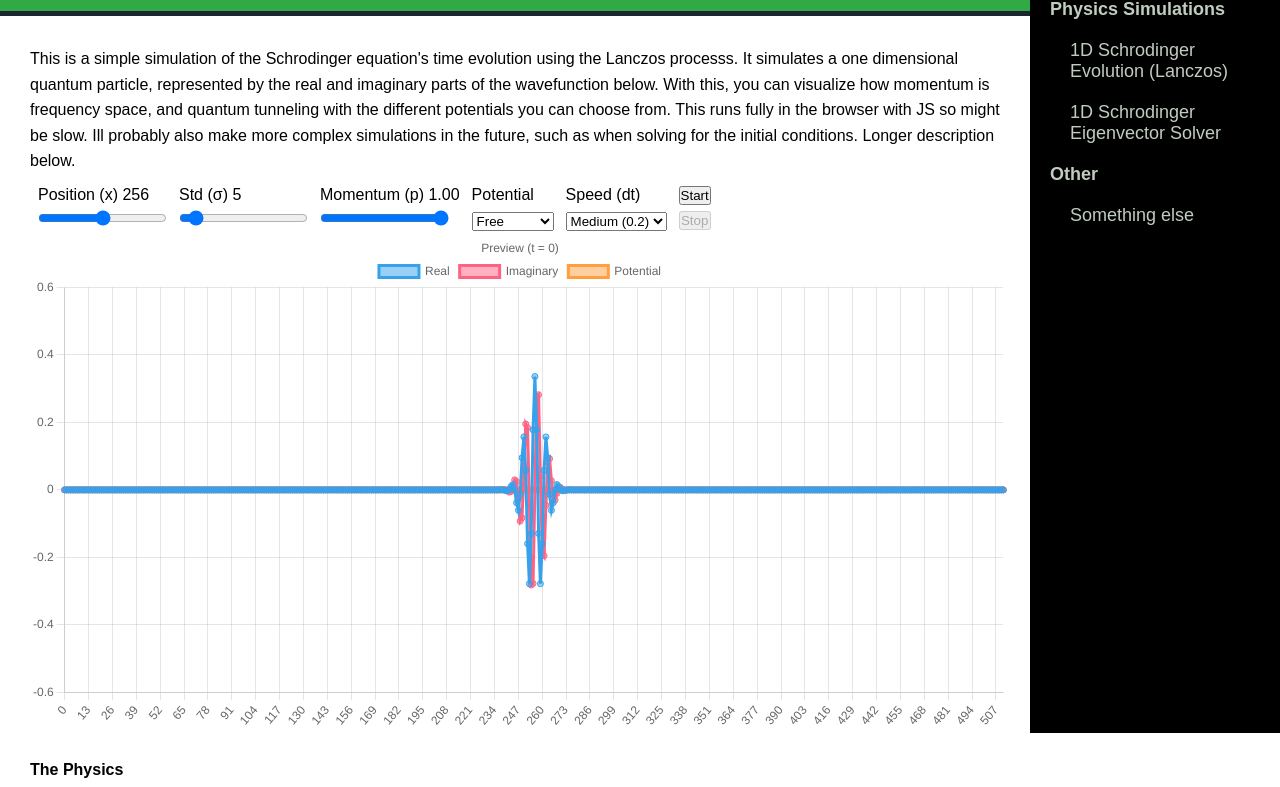
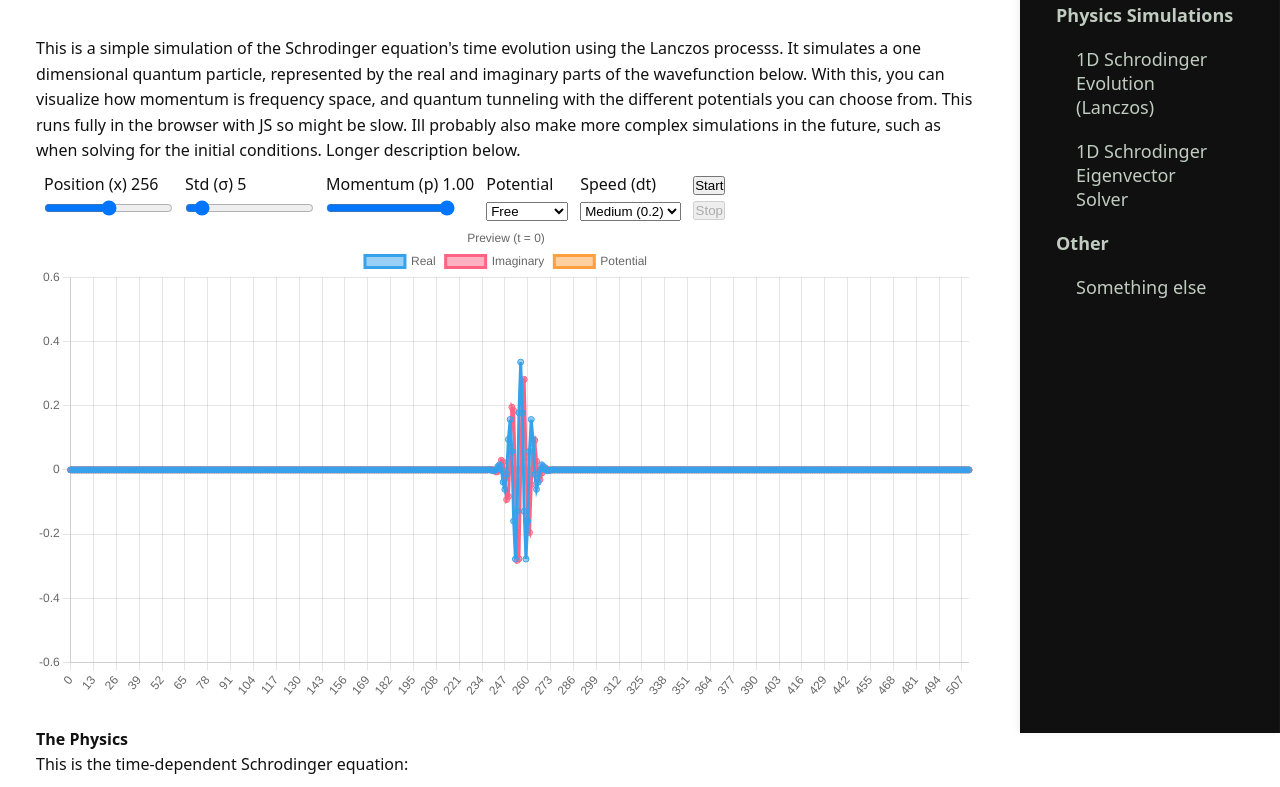
Before and after one commit to TheSalmonCube/TheSalmonCube.github.io, a plain HTML site: page schrodinger1d.html in a window 1280 px wide. Shown: the part 67-854 px from the top of the page. Drawn offline with nearby package versions, Linux system fonts and the light colour scheme.

Commit message:
Fixed html and css with copilot, manually adjusted alignments. Added sidebar injection

```diff
--- a/css/layout.css
+++ b/css/layout.css
@@ -1,82 +1,136 @@
-* {
-    box-sizing: border-box; /* Makes padding and border included in the element's total width/height */
-    padding: 0;
-    margin: 0;
+/* Root variables and basic reset */
+:root {
+    --sidebar-width: 260px;
+    --color-sidebar-bg: #101010;
+    --color-sidebar-text: #c0ccc0;
+    --color-header-bg: #31aa45;
+    --color-accent: #31aa45;
+    --font-sans: system-ui, -apple-system, 'Segoe UI', Roboto, 'Helvetica Neue', Arial;
 }
 
+* { box-sizing: border-box; margin: 0; padding: 0; }
+html, body { height: 100%; }
+body { font-family: var(--font-sans); background: #fff; color: #111; }
+
+/* Header */
+header { background: var(--color-header-bg); padding: 12px 16px; }
+
+/* SIDEBAR STYLING */
 .sidebar {
-    height: 100%;
-    width: 250px;
+    /* remove gap at top and ensure full-height background */
+    box-sizing: border-box;
+    width: var(--sidebar-width);
     position: fixed;
     top: 0;
     right: 0;
-    background-color: #000000;
-    padding-top: 15px;
+    bottom: 0; /* ensure it reaches the bottom */
+    background: var(--color-sidebar-bg);
+    color: var(--color-sidebar-text);
 }
 
-.sidebar ul {
-    font-size: 18px;
-    color: #c0ccc0;
-    list-style-type: none; /* Remove bullet points */
+.sidebar .sidebar-nav {
+    padding: 16px;
+    background: transparent; /* use container bg to fill entire column */
+    border-right: 1px solid rgba(255,255,255,0.03);
 }
 
-.sidebar ul li{
-    margin: 0;
-    padding: 0;
+.sidebar .sidebar-nav ul {
+    list-style: none;
+    font-size: 18px;
 }
 
-.sidebar li h1 {
+.sidebar .sidebar-nav li {
+    margin: 0px 0;
+}
+
+.sidebar .sidebar-nav h1 {
     padding: 10px 20px;
     text-decoration: none; /* Remove underline from links */
     font-size: 18px;
-    color: #c0ccc0;
-
-    display: table-cell;
-    white-space: nowrap;
+    color: var(--color-sidebar-text); /* heading color */
 }
 
-.sidebar li a {
+.sidebar .sidebar-nav a {
+    display: block; /* Make the link fill the whole width of the list item */
     padding: 10px 40px;
+    color: var(--color-sidebar-text); /* link text color */
     text-decoration: none; /* Remove underline from links */
-    font-size: 18px;
-    color: #c0ccc0;
-    display: block; /* Make the link fill the whole width of the list item */
 }
 
-.sidebar li a:hover {
-    background-color: #31aa45; /* Darker color on hover */
-}
-
-/* GLOBAL RESETS */
-body {
-    font-family: sans-serif;
-    margin: 0; /* Important: removes default margin */
-}
-
-/* HEADER STYLING */
-header {
-    background-color: #31aa45; /* Dark background */
-    color: rgb(22, 22, 22); /* White text for contrast */
-    padding: 15px 30px; /* Space inside the header */
-    border-bottom: 5px solid #1d2530; /* Blue accent line */
-    /* If you want the header to always be visible at the top: */
-    /* position: sticky;
-    top: 0;
-    width: 100%;
-    z-index: 1000; */
-}
-
-header h1 {
-    font-size: 24px;
-    line-height: 2;
+.sidebar .sidebar-nav a:hover {
+    background: var(--color-accent); /* Darker color on hover */
 }
 
 /* MAIN CONTENT STYLING */
-main {
+.main-content {
     /* Sets the width of the content area */
     padding: 10px;
     margin-top: 20px;
     margin-left: 20px;
-    margin-right: 250px;
+    margin-right: 24px; /* small default right margin when sidebar not present */
     line-height: 1.6;
 }
+
+.chart-container {
+    width: 100% !important;
+}
+
+.chart-container canvas {
+    display: block;
+    width: 100% !important;
+    height: auto !important;
+}
+
+/* Desktop layout: fixed sidebar on the left, main content with left margin */
+@media (min-width: 800px) {
+    .sidebar {
+        position: fixed;
+        top: 0;
+        right: 0;
+        bottom: 0;
+        z-index: 1000; /* sit above header */
+        background: var(--color-sidebar-bg);
+    }
+
+    .sidebar .sidebar-nav {
+        height: 100%;
+        padding-bottom: 40px;
+        box-shadow: -2px 0 6px rgba(0,0,0,0.06);
+    }
+
+    .main-content {
+        margin-right: 24px; /* small right space */
+        padding: 16px;
+        max-width: calc(100% - 48px);
+    }
+
+    /* When sidebar actually contains content, reserve space for it */
+    .sidebar:not(:empty) + .main-content {
+        margin-right: calc(var(--sidebar-width) + 24px);
+        max-width: calc(100% - var(--sidebar-width) - 48px);
+    }
+}
+
+/* Mobile layout: stacked, sidebar below main */
+@media (max-width: 799px) {
+    body {
+        display: flex;
+        flex-direction: column;
+    }
+    header { order: 0; }
+    .main-content { order: 1; margin: 0; padding: 12px; }
+    .sidebar {
+        order: 2;
+        position: relative;
+        width: 100%;
+        background: var(--color-sidebar-bg);
+    }
+    .sidebar .sidebar-nav {
+        padding: 12px 16px;
+        text-align: center; /* center labels */
+    }
+    .sidebar .sidebar-nav a {
+        display: inline-block;
+        padding: 8px 12px;
+    }
+}
--- /dev/null
+++ b/includes/sidebar.html
@@ -0,0 +1,10 @@
+<nav class="sidebar-nav">
+    <ul>
+        <li><a href="index.html">Home</a></li>
+        <li><h1>Physics Simulations</h1></li>
+        <li><a href="schrodinger1d.html">1D Schrodinger Evolution (Lanczos)</a></li>
+        <li><a href="schrodingersolver1d.html">1D Schrodinger Eigenvector Solver</a></li>
+        <li><h1>Other</h1></li>
+        <li><a href="about.html">Something else</a></li>
+    </ul>
+</nav>
--- a/schrodinger1d.html
+++ b/schrodinger1d.html
@@ -26,17 +26,11 @@
     <header>
         <h1>1D Schrödinger Equation Simulation</h1>
     </header>
-    <div class="sidebar">
-        <ul>
-            <li><a href="index.html">Home</a></li>
-            <li><h1>Physics Simulations<h1></li>
-            <li><a href="schrodinger1d.html">1D Schrodinger Evolution (Lanczos)</a></li>
-            <li><a href="schrodingersolver1d.html">1D Schrodinger Eigenvector Solver</a></li>
-            <li><h1>Other<h1></li>
-            <li><a href="about.html">Something else</a></li>
-        </ul>
-    </div>
-    <main>
+
+    <!-- Sidebar will be loaded here -->
+    <div id="sidebarContainer" class="sidebar"></div>
+
+    <main class="main-content">
         <p>
             This is a simple simulation of the Schrodinger equation's time evolution using the Lanczos processs. It simulates a one dimensional quantum particle, represented by the real and imaginary parts of the wavefunction below. With this, you can visualize how momentum is frequency space, and quantum tunneling with the different potentials you can choose from. This runs fully in the browser with JS so might be slow. Ill probably also make more complex simulations in the future, such as when solving for the initial conditions.
             Longer description below.
@@ -79,7 +73,7 @@
             </div>
         </div>
 
-        <div class="chart-container" style="position: relative; width:calc(100vw - 300px);">
+        <div class="chart-container" style="position: relative; width:100%;">
             <canvas id="myChart"></canvas>
         </div>
         <br>
@@ -101,7 +95,7 @@
             Adding these matrices together and multiplying by scalars as required calculates the finite Hamiltonian.
         </p>
         <p>
-            Theoretically, solving the time-dependent Schrodinger equation is very easy. Isolating \( \frac{d \psi}{dt} \) obtains \(\frac{d \Psi}{dt} = \frac{-i}{\hbar} H\Psi \),
+            Theoretically, solving the time-dependent Schrodinger equation is very easy. Isolating \( \frac{d \psi}{dt} \) obtains \(\frac{d \Psi}{dt} = \frac{-i}{\hbar} H\Psi \ ),
             with the well known solution of exp but involving the matrix exponent: $$\Psi = e^{\frac{-i}{\hbar} t H} \Psi_0$$
         </p>
         <br>
@@ -150,5 +144,18 @@
             Animation done with chart.js<br>
         </p>
     </main>
+
+    <script>
+        // Fetch and inject sidebar include
+        (function(){
+            fetch('includes/sidebar.html')
+                .then(function(res){ return res.text(); })
+                .then(function(html){
+                    document.getElementById('sidebarContainer').innerHTML = html;
+                })
+                .catch(function(err){ console.error('Failed to load sidebar include:', err); });
+        })();
+    </script>
+
     <script src = "animate.js"> </script>
 </body>
```
Also changed, not shown: index.html (+17 -13 lines), schrodingersolver1d.html (+17 -16 lines).
